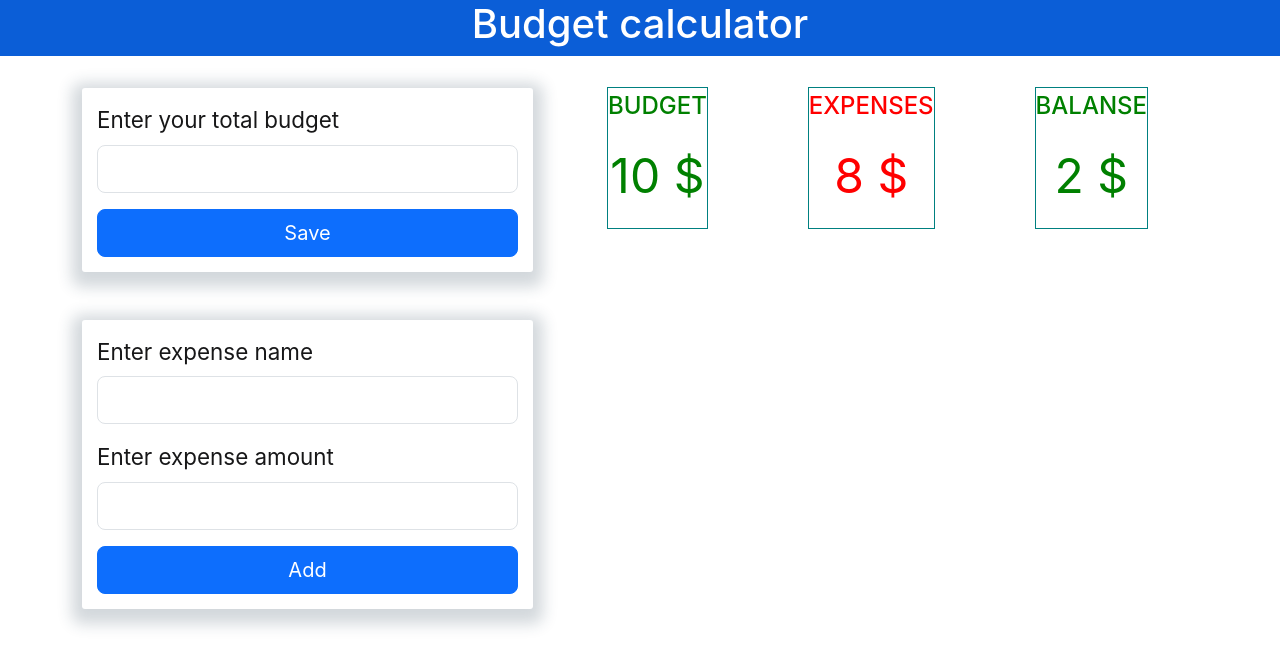
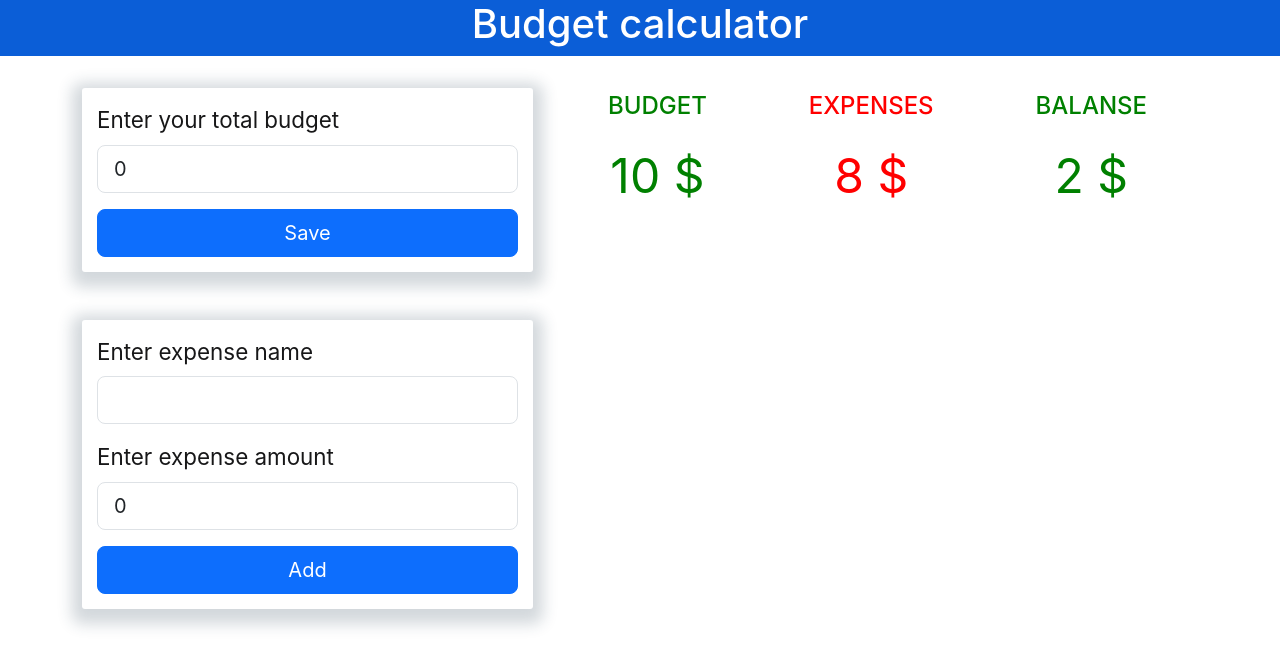
Before and after one commit to AlexeySapr/goit-react-hw-budget, a React (Create React App) app: page / in a window 1280 px wide. Shown: the top 668 px of the page. Built offline with nearby package versions, Linux system fonts and the light colour scheme.

Commit message:
Update styles

```diff
--- a/src/components/budgetCard/BudgetCard.js
+++ b/src/components/budgetCard/BudgetCard.js
@@ -7,7 +7,7 @@ const BudgetCard = () => {
       <Form>
         <Form.Group className="mb-3" controlId="formBasicEmail">
           <Form.Label>Enter your total budget</Form.Label>
-          <Form.Control type="number" size="lg" />
+          <Form.Control type="number" size="lg" defaultValue={0} />
         </Form.Group>
 
         <div className="d-grid gap-2">
--- a/src/components/expenseCard/ExpenseCard.js
+++ b/src/components/expenseCard/ExpenseCard.js
@@ -12,7 +12,7 @@ const ExpenseCard = () => {
 
         <Form.Group className="mb-3" controlId="formBasicEmail">
           <Form.Label>Enter expense amount</Form.Label>
-          <Form.Control type="number" size="lg" />
+          <Form.Control type="number" size="lg" defaultValue={0} />
         </Form.Group>
 
         <div className="d-grid gap-2">
--- a/src/components/infoSection/InfoSection.module.css
+++ b/src/components/infoSection/InfoSection.module.css
@@ -5,11 +5,12 @@
   text-align: center;
   text-transform: uppercase;
   margin-top: 1rem;
+  margin-bottom: 3rem;
 }
 
-.list li {
+/* .list li {
   outline: 1px solid teal;
-}
+} */
 
 .budgetItem {
   color: green;
```
Also changed, not shown: src/components/expenseInfoSection/ExpenseInfoSection.js (added, +7 -0 lines), src/components/expenseInfoSection/ExpenseInfoSection.module.css (added).
